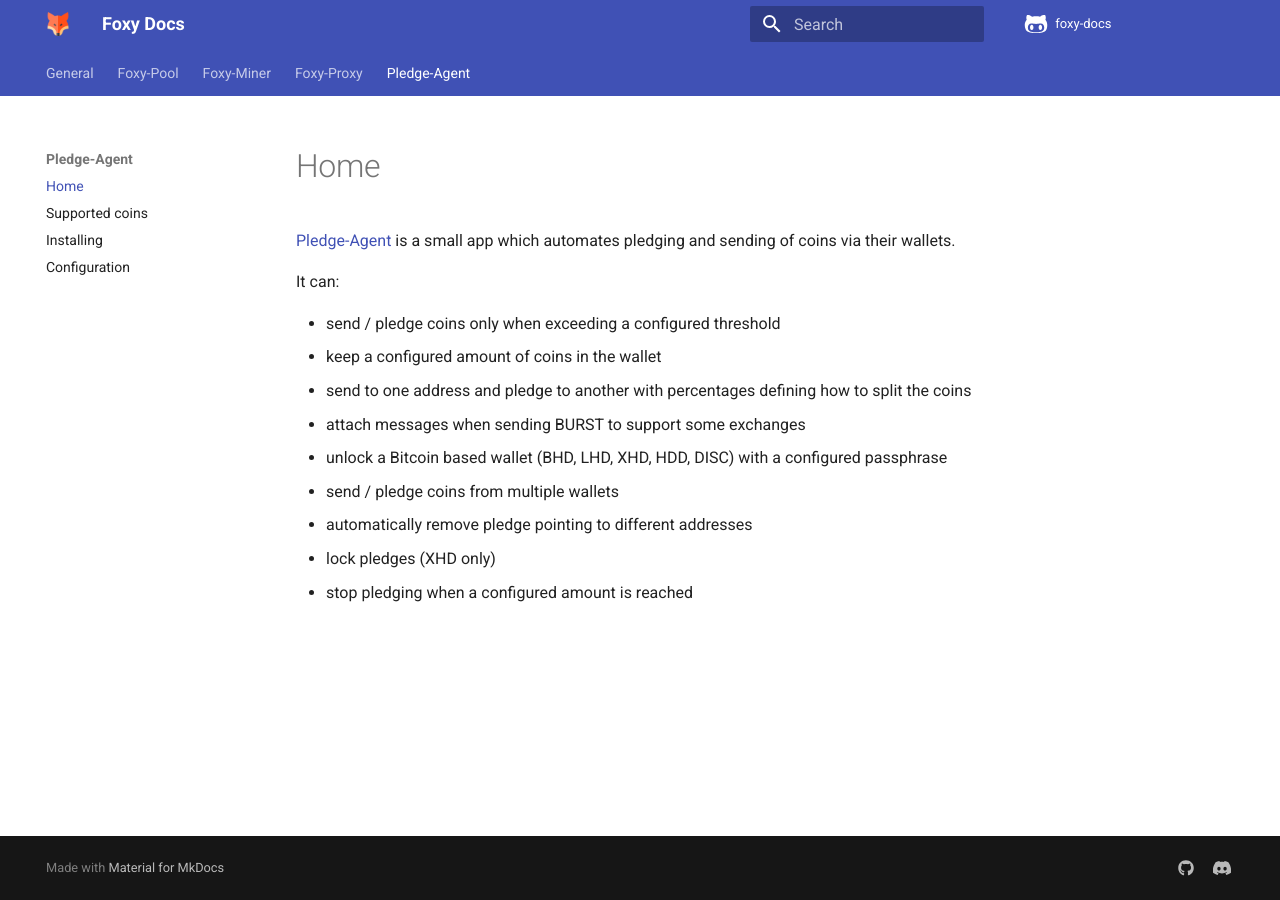
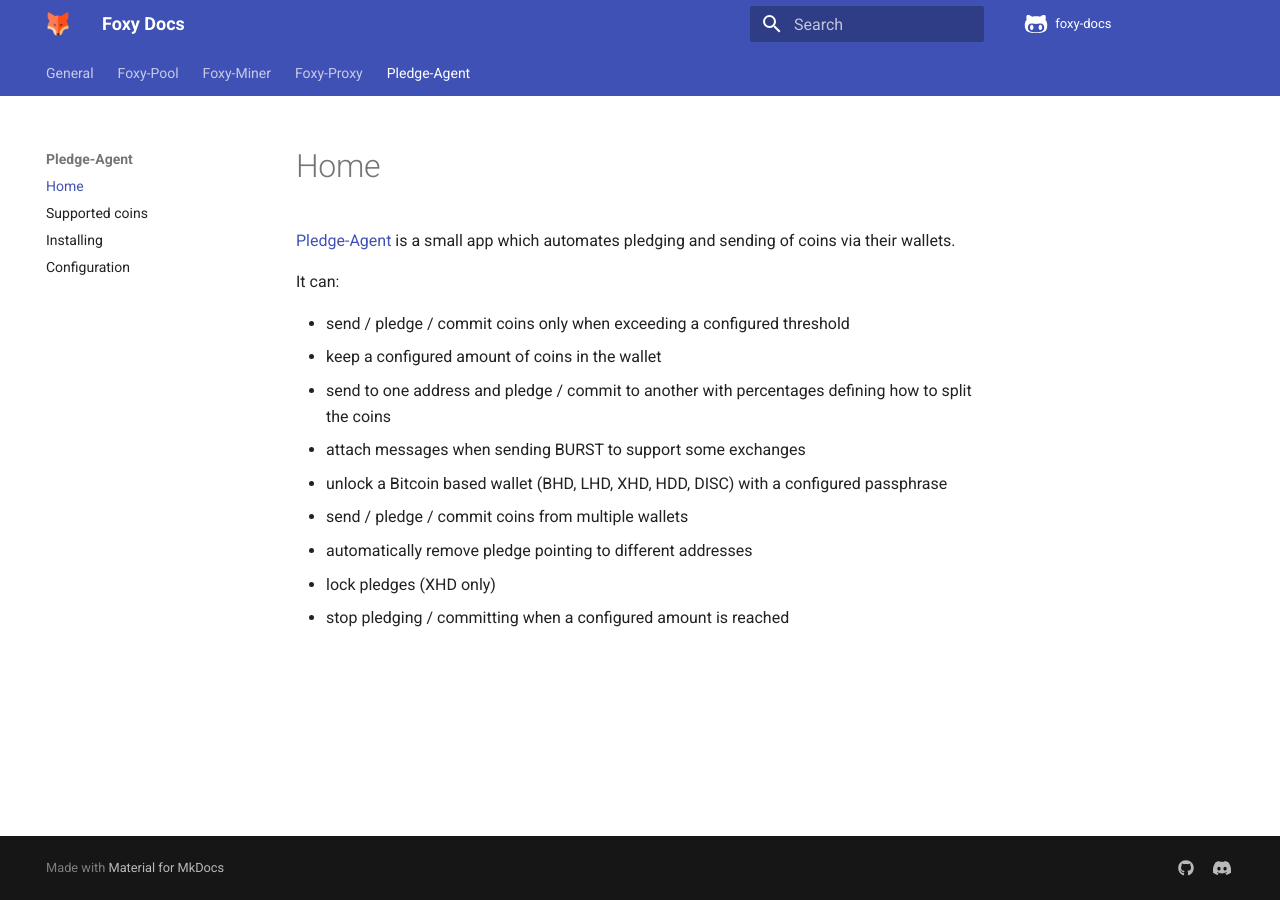
Before and after one commit to foxypool/docs, an MkDocs documentation site: the page built from docs/pledge-agent/index.md, in a window 1280 px wide. Built offline with MkDocs 1.6.1 and Material for MkDocs 9.7.7, drawn with Linux system fonts in a browser that asks for light colours; comment, search, counter and statistics services are not loaded.

Commit message:
Update docs for pledge-agent v1.6.0

```diff
--- a/docs/pledge-agent/index.md
+++ b/docs/pledge-agent/index.md
@@ -2,12 +2,12 @@
 
 It can:
 
-- send / pledge coins only when exceeding a configured threshold
+- send / pledge / commit coins only when exceeding a configured threshold
 - keep a configured amount of coins in the wallet
-- send to one address and pledge to another with percentages defining how to split the coins
+- send to one address and pledge / commit to another with percentages defining how to split the coins
 - attach messages when sending BURST to support some exchanges
 - unlock a Bitcoin based wallet (BHD, LHD, XHD, HDD, DISC) with a configured passphrase
-- send / pledge coins from multiple wallets
+- send / pledge / commit coins from multiple wallets
 - automatically remove pledge pointing to different addresses
 - lock pledges (XHD only)
-- stop pledging when a configured amount is reached
+- stop pledging / committing when a configured amount is reached
```
Also changed, not shown: docs/pledge-agent/configuration.md (+5 -0 lines), docs/pledge-agent/supported-coins.md (+1 -1 lines).
